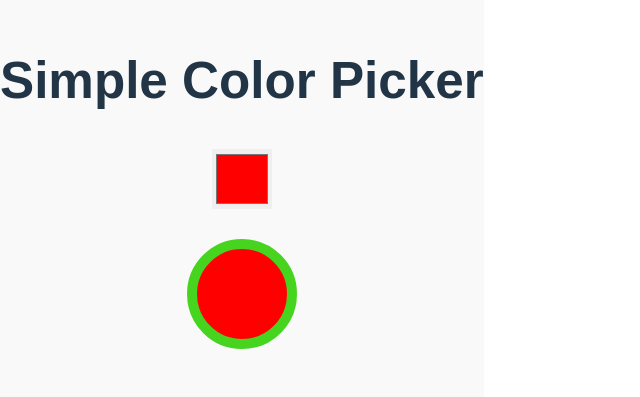
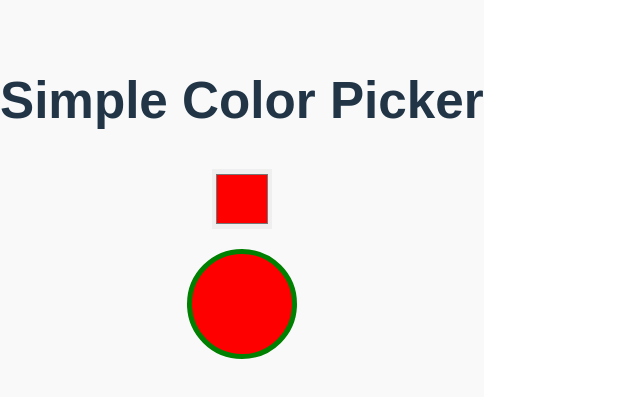
Before and after one commit to lbhavanak/tail-color-code, a React (Vite) app: page / in a window 1280 px wide. Shown: the part 201-598 px from the top of the page, without its empty margins (0-640 px from the left). Built offline with nearby package versions, Linux system fonts and the light colour scheme.

Commit message:
Update colorbox.jsx

```diff
--- a/src/colorbox.jsx
+++ b/src/colorbox.jsx
@@ -2,15 +2,15 @@ function ColorBox({ color }) {
   return (
     <div
       style={{
-        margin: "30px auto",
-        width: "90px",
-        height: "90px",
+        width: '100px',
+        height: '100px',
+        borderRadius: '50%',
         backgroundColor: color,
-        borderRadius: "780px",
-        border: "10px solid #46d41fff",
+        border: '5px solid green',
+        marginTop: '20px'
       }}
     ></div>
-  );
+  )
 }
 
-export default ColorBox;
+export default ColorBox
```
